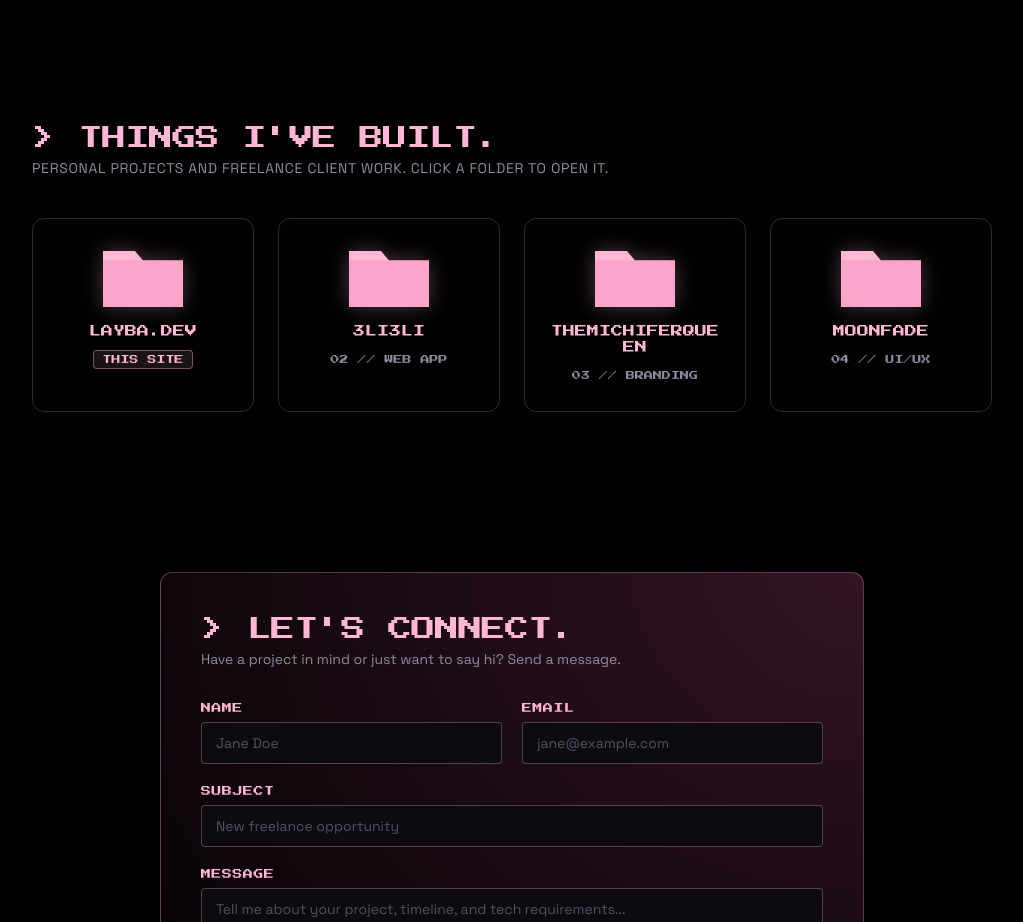
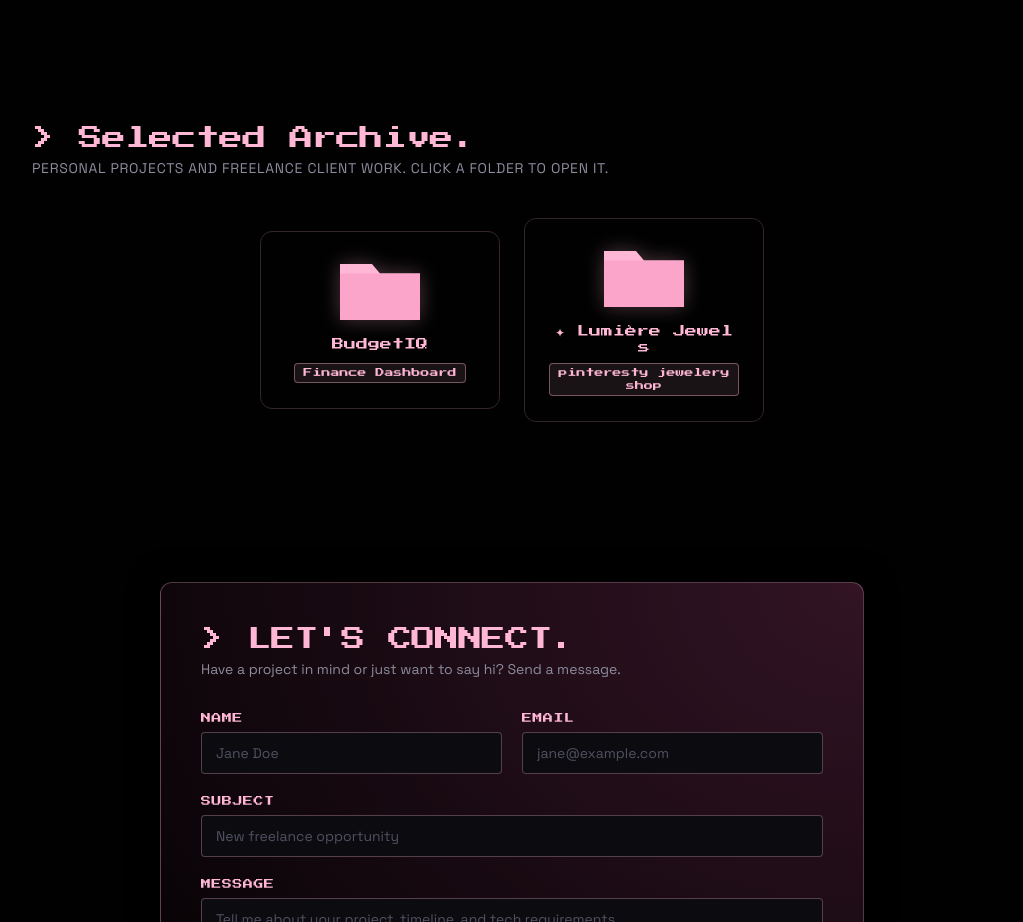
Before and after one commit to glitch86/retro-portfolio, a Next.js app: page / in a window 1280 px wide. Shown: the part 1780-2702 px from the top of the page, without its empty margins (128-1151 px from the left). Built offline with nearby package versions, Linux system fonts and the light colour scheme.

Commit message:
added favicon and updated prjects

```diff
--- a/components/ProjectsSection.tsx
+++ b/components/ProjectsSection.tsx
@@ -11,28 +11,17 @@ interface Project {
 
 const projects: Project[] = [
   {
-    name: "LAYBA.DEV",
-    tag: "THIS SITE",
+    name: "BudgetIQ",
+    tag: "Finance Dashboard",
     tagStyle:
       "border border-[rgba(255,183,213,0.4)] text-[#ffb7d5] bg-[rgba(255,183,213,0.1)]",
     href: "#projects",
   },
   {
-    name: "3LI3LI",
-    tag: "02 // WEB APP",
-    tagStyle: "text-[#8c8c9e]",
-    href: "#projects",
-  },
-  {
-    name: "THEMICHIFERQUEEN",
-    tag: "03 // BRANDING",
-    tagStyle: "text-[#8c8c9e]",
-    href: "#projects",
-  },
-  {
-    name: "MOONFADE",
-    tag: "04 // UI/UX",
-    tagStyle: "text-[#8c8c9e]",
+    name: "✦ Lumière Jewels",
+    tag: "pinteresty jewelery shop",
+    tagStyle:
+      "border border-[rgba(255,183,213,0.4)] text-[#ffb7d5] bg-[rgba(255,183,213,0.1)]",
     href: "#projects",
   },
 ];
@@ -92,10 +81,11 @@ export default function ProjectsSection() {
         className="mb-8 sm:mb-10"
       >
         <h2 className="font-[family-name:var(--font-pixel)] text-base sm:text-xl md:text-2xl text-[#ffb7d5] tracking-tight">
-          &gt; THINGS I&apos;VE BUILT.
+          &gt; Selected Archive.
         </h2>
         <p className="font-mono text-[10px] sm:text-xs md:text-sm text-[#8c8c9e] uppercase tracking-wider mt-1">
-          Personal projects and freelance client work. Click a folder to open it.
+          Personal projects and freelance client work. Click a folder to open
+          it.
         </p>
       </motion.div>
 
@@ -105,7 +95,7 @@ export default function ProjectsSection() {
         initial="hidden"
         whileInView="show"
         viewport={{ once: true, amount: 0.15 }}
-        className="grid grid-cols-2 sm:grid-cols-2 md:grid-cols-4 gap-3 sm:gap-4 md:gap-6"
+        className="flex items-center justify-center sm:grid-cols-2 md:grid-cols-4 gap-3 sm:gap-4 md:gap-6"
       >
         {projects.map((project) => (
           <motion.a
@@ -119,7 +109,7 @@ export default function ProjectsSection() {
             }}
             whileTap={{ scale: 0.97 }}
             transition={{ type: "spring", stiffness: 260, damping: 22 }}
-            className="group block border border-[rgba(255,183,213,0.2)] backdrop-blur-2xl p-4 sm:p-5 md:p-6 rounded-xl text-center"
+            className="group block border w-60 border-[rgba(255,183,213,0.2)] backdrop-blur-2xl p-4 sm:p-5 md:p-6 rounded-xl text-center"
           >
             <motion.div
               whileHover={{ scale: 1.1, rotate: -2 }}
```
Also changed, not shown: 1 other file (tests, documents, lock files or other folders).
